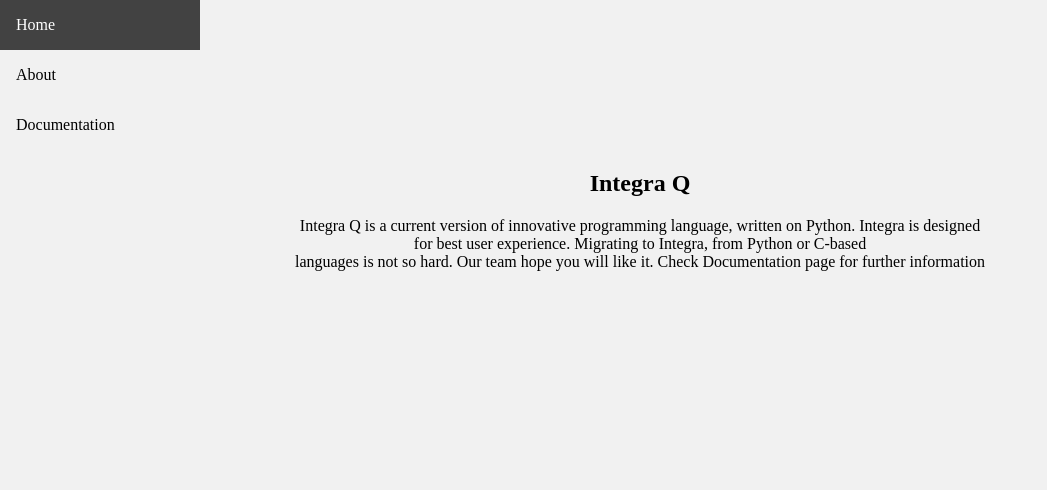
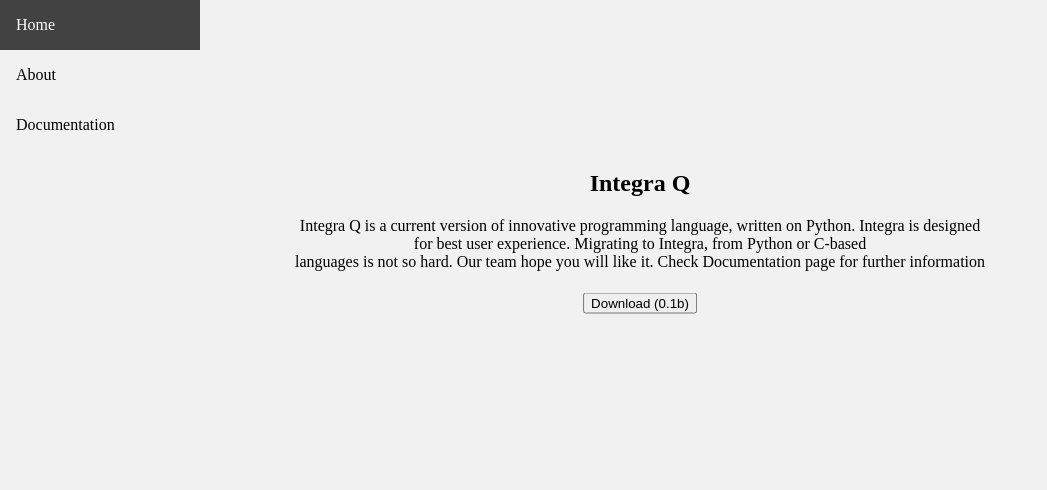
Before and after one commit to Integra-Project/integra-project.github.io, a plain HTML site: page index.html in a window 1280 px wide. Shown: the whole page, without its empty margins (0-1047 px from the left). Drawn offline with Linux system fonts and the light colour scheme.

Commit message:
Add download button

```diff
--- a/index.html
+++ b/index.html
@@ -15,6 +15,11 @@
 <div class="main">
     <h2 style="text-align: center;"><font face="Times New Roman">Integra Q</h2>
       <p style="text-align: center;">Integra Q is a current version of innovative programming language, written on Python. Integra is designed<br/> for best user experience. Migrating to Integra, from Python or C-based<br/> languages is not so hard. Our team hope you will like it. Check Documentation page for further information</p>
+<div class="container">
+  <div class="center">
+    <button onclick="location.href='https://github.com/Integra-Project/pyiil/archive/0.1b.zip'" type="button">Download (0.1b)</button>
+  </div>
+</div>
 </div>
   </body>
 </html>
--- a/styles/style.css
+++ b/styles/style.css
@@ -52,3 +52,17 @@ div.content {
     float: none;
   }
 }
+
+.container {
+  height: 200px;
+  position: relative;
+}
+
+.center {
+  margin: 0;
+  position: absolute;
+  top: 8%;
+  left: 50%;
+  -ms-transform: translate(-50%, -50%);
+  transform: translate(-50%, -50%);
+}
```
